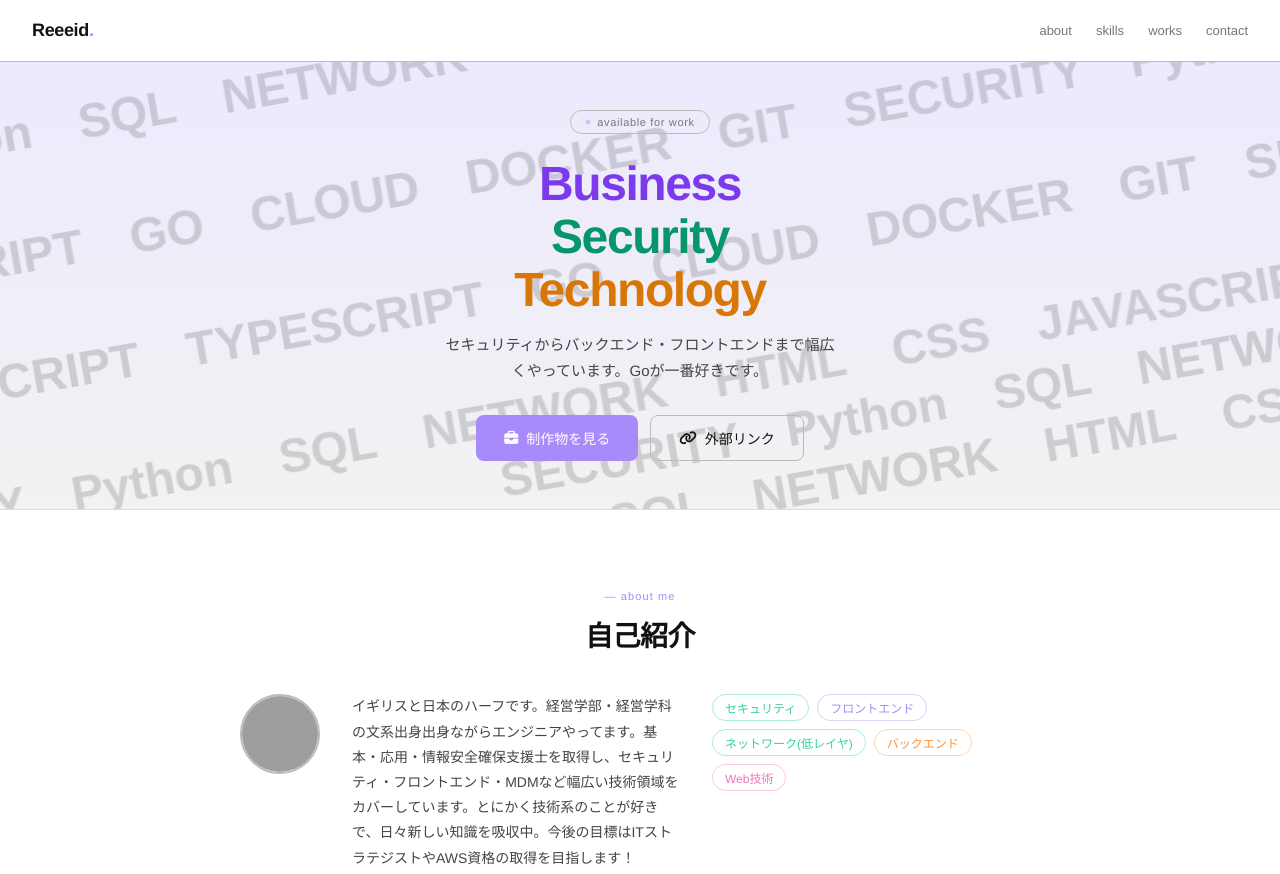
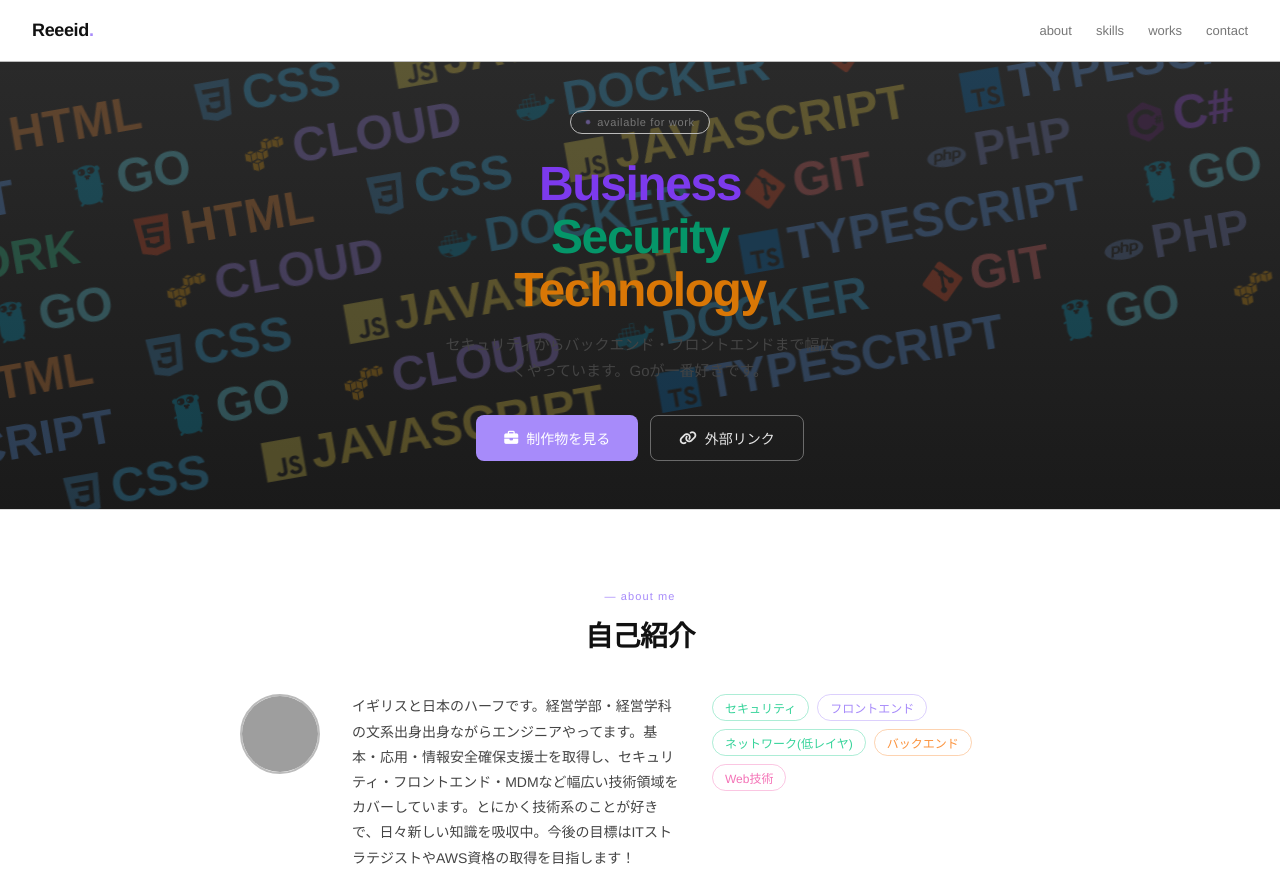
Before and after one commit to Reeeid/portfolio.github.io, a website with bundled scripts: page index.html in a window 1280 px wide. Shown: the top 874 px of the page. Built offline with nearby package versions, Linux system fonts and the light colour scheme; grey boxes are pictures that could not be loaded.

Commit message:
最終修正

```diff
--- a/css/main.css
+++ b/css/main.css
@@ -95,7 +95,7 @@ body {
 }
 @media (prefers-color-scheme: light) {
   .hero {
-    background: linear-gradient(180deg, #ede9fe 0%, #f2f2f2 100%);
+    background: linear-gradient(180deg, #2a2a2a 0%, #1a1a1a 100%);
   }
 }
 .hero .hero-bg {
@@ -114,12 +114,26 @@ body {
   font-size: 48px;
   font-weight: 800;
   line-height: 1.1;
-  opacity: 0.04;
+  opacity: 0.10;
+}
+.hero .hrow.l {
+  animation: hl var(--dur, 18s) linear infinite;
+}
+.hero .hrow.r {
+  animation: hr var(--dur, 18s) linear infinite;
 }
 @media (prefers-color-scheme: light) {
   .hero .hrow {
-    opacity: 0.15;
+    opacity: 0.25;
   }
+}
+@keyframes hl {
+  from { transform: translateX(0); }
+  to   { transform: translateX(var(--shift, -50%)); }
+}
+@keyframes hr {
+  from { transform: translateX(calc(-1 * var(--shift, -50%))); }
+  to   { transform: translateX(0); }
 }
 .hero .hero-inner {
   position: relative;
@@ -220,14 +234,14 @@ body {
   padding: 12px 28px;
   border-radius: 8px;
   background: transparent;
-  color: var(--text);
-  border: 1px solid var(--border);
+  color: #e5e5e5;
+  border: 1px solid rgba(255,255,255,0.35);
   font-size: 14px;
   cursor: pointer;
   transition: border-color 0.2s;
 }
 .hero .hero-inner .hero-btns .btn-sub:hover {
-  border-color: var(--border-hover);
+  border-color: rgba(255,255,255,0.7);
 }
 
 /* SECTION */
--- a/index.html
+++ b/index.html
@@ -40,7 +40,15 @@
   </nav>
 
   <section class="hero" id="hero">
-    <div class="hero-bg" id="heroBg"></div>
+    <div class="hero-bg" id="heroBg">
+      <div class="hrow l" style="--dur:16s"></div>
+      <div class="hrow r" style="--dur:20s"></div>
+      <div class="hrow l" style="--dur:18s"></div>
+      <div class="hrow r" style="--dur:22s"></div>
+      <div class="hrow l" style="--dur:15s"></div>
+      <div class="hrow r" style="--dur:19s"></div>
+      <div class="hrow l" style="--dur:14s"></div>
+    </div>
     <div class="hero-inner">
       <div class="hero-tag"><span class="dot"></span>available for work</div>
       <h1>
--- a/js/hero.js
+++ b/js/hero.js
@@ -1,44 +1,59 @@
 // Hero section background animation
 export function initHeroBg() {
+  const WORDS = [
+    { text: 'PHP',        color: '#7b88c9', icon: 'devicon-php-plain' },
+    { text: 'C#',         color: '#a855f7', icon: 'devicon-csharp-plain' },
+    { text: 'SECURITY',   color: '#f472b6', icon: null },
+    { text: 'Python',     color: '#facc15', icon: 'devicon-python-plain' },
+    { text: 'SQL',        color: '#60a5fa', icon: 'devicon-postgresql-plain' },
+    { text: 'NETWORK',    color: '#34d399', icon: null },
+    { text: 'HTML',       color: '#fb923c', icon: 'devicon-html5-plain' },
+    { text: 'CSS',        color: '#38bdf8', icon: 'devicon-css3-plain' },
+    { text: 'JAVASCRIPT', color: '#fde047', icon: 'devicon-javascript-plain' },
+    { text: 'TYPESCRIPT', color: '#60a5fa', icon: 'devicon-typescript-plain' },
+    { text: 'GO',         color: '#67e8f9', icon: 'devicon-go-plain' },
+    { text: 'CLOUD',      color: '#a78bfa', icon: 'devicon-amazonwebservices-plain' },
+    { text: 'DOCKER',     color: '#38bdf8', icon: 'devicon-docker-plain' },
+    { text: 'GIT',        color: '#f87171', icon: 'devicon-git-plain' },
+  ];
+  const SEP = '　';
 
-  const BGTEXT = 'SECURITY　Python　SQL　NETWORK　HTML　CSS　JAVASCRIPT　TYPESCRIPT　GO　CLOUD　DOCKER　GIT';
-
-  const T = BGTEXT + '　';
-  const bg = document.getElementById('heroBg');
-  const isLight = window.matchMedia('(prefers-color-scheme: light)').matches;
-  const color = isLight ? '#000' : '#fff';
-
-  const baseDurations = [16, 20, 18, 22, 15, 19, 17, 21, 14];
-  for (let i = 0; i < 9; i++) {
-    const r = document.createElement('div');
-    r.className = 'hrow';
-    r.style.color = color;
-    r.style.willChange = 'transform';
-
-    // s1を基準幅として使い、s2はその複製（シームレスループ用）
-    const s1 = document.createElement('span');
-    const s2 = document.createElement('span');
-    s1.textContent = T.repeat(3);
-    s2.textContent = T.repeat(3);
-    s2.setAttribute('aria-hidden', 'true');
-    r.appendChild(s1);
-    r.appendChild(s2);
-    bg.appendChild(r);
-
-    // s1の幅が確定してからアニメーションを設定
-    requestAnimationFrame(() => {
-      const w = s1.getBoundingClientRect().width;
-      if (w === 0) return;
-      const dir = i % 2 === 0 ? -1 : 1;
-      const dur = baseDurations[i] * 1000;
-      const delay = -(baseDurations[i] * (i / 9)) * 1000;
-      r.animate(
-        [
-          { transform: `translate3d(0, 0, 0)` },
-          { transform: `translate3d(${dir * w}px, 0, 0)` },
-        ],
-        { duration: dur, delay, iterations: Infinity, easing: 'linear' }
-      );
+  function makeUnit(frag) {
+    WORDS.forEach(w => {
+      const s = document.createElement('span');
+      s.style.color = w.color;
+      s.style.marginRight = '0.15em';
+      if (w.icon) {
+        const i = document.createElement('i');
+        i.className = w.icon + ' colored';
+        i.style.marginRight = '0.2em';
+        i.style.fontSize = '0.85em';
+        i.style.verticalAlign = 'middle';
+        s.appendChild(i);
+      }
+      s.appendChild(document.createTextNode(w.text + SEP));
+      frag.appendChild(s);
     });
   }
+
+  document.querySelectorAll('#heroBg .hrow').forEach(r => {
+    r.style.animationPlayState = 'paused';
+    const frag = document.createDocumentFragment();
+    for (let rep = 0; rep < 8; rep++) makeUnit(frag);
+    r.appendChild(frag);
+  });
+
+  document.fonts.ready.then(() => {
+    const probe = document.createElement('div');
+    probe.style.cssText = 'position:absolute;visibility:hidden;white-space:nowrap;font-size:48px;font-weight:800;top:-9999px;';
+    makeUnit(probe);
+    document.body.appendChild(probe);
+    const unitW = probe.getBoundingClientRect().width;
+    document.body.removeChild(probe);
+
+    document.querySelectorAll('#heroBg .hrow').forEach(r => {
+      r.style.setProperty('--shift', r.classList.contains('l') ? `-${unitW}px` : `${unitW}px`);
+      r.style.animationPlayState = 'running';
+    });
+  });
 }
```
